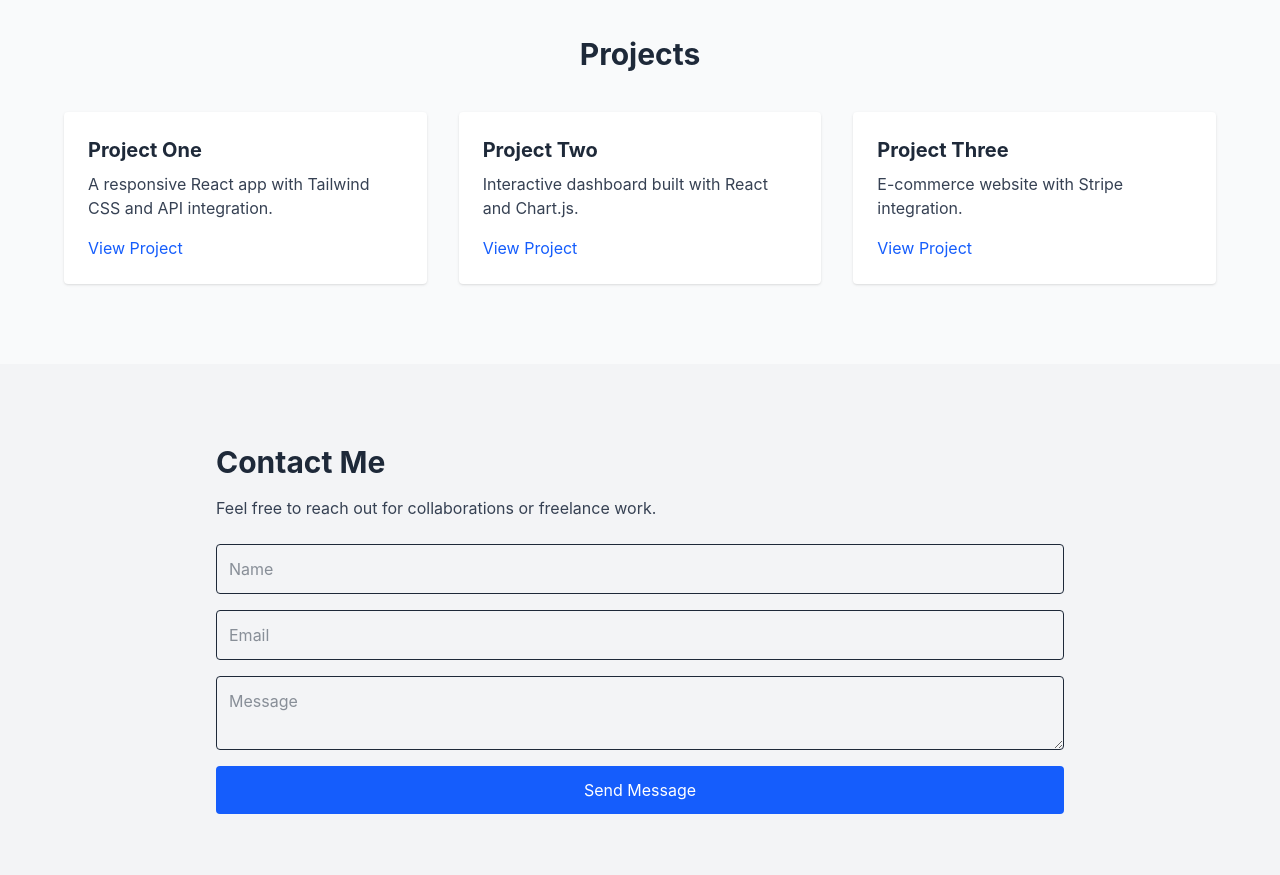
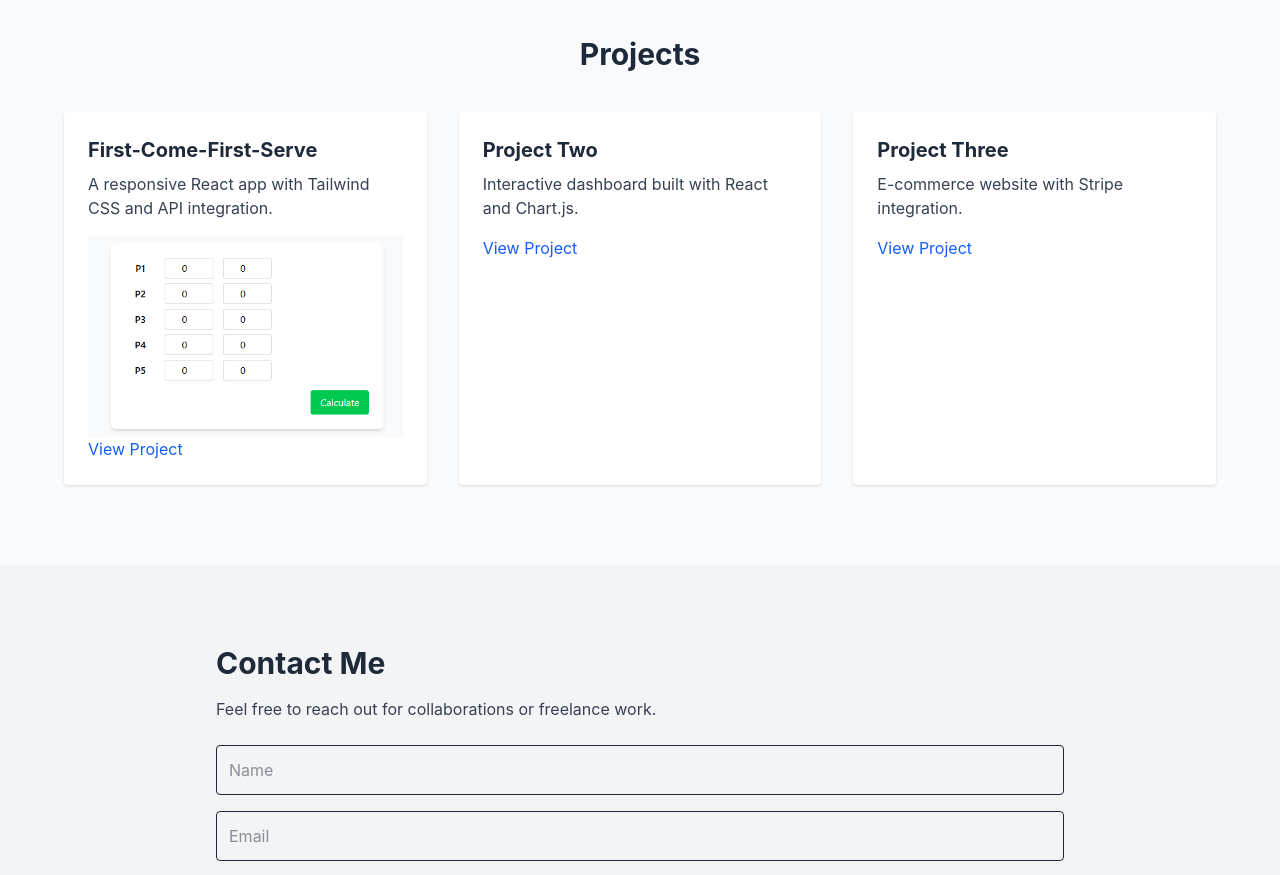
Before and after one commit to gave717/MyPortfolio, a React (Vite) app: page / in a window 1280 px wide. Shown: the part 880-1755 px from the top of the page. Built offline with nearby package versions, Linux system fonts and the light colour scheme.

Commit message:
firstcomefirstserve

```diff
--- a/src/App.jsx
+++ b/src/App.jsx
@@ -1,4 +1,5 @@
 import React from 'react';
+import firstcomefirstserve from './assets/first-come-first-serve.png';
 
 const App = () => {
   return (
@@ -43,9 +44,10 @@ const App = () => {
         <h3 className="text-3xl font-bold mb-10 text-center">Projects</h3>
         <div className="grid md:grid-cols-2 lg:grid-cols-3 gap-8 max-w-6xl mx-auto">
           <div className="bg-white p-6 rounded shadow hover:shadow-lg transition">
-            <h4 className="font-bold text-xl mb-2">Project One</h4>
+            <h4 className="font-bold text-xl mb-2">First-Come-First-Serve</h4>
             <p className="text-gray-700 mb-4">A responsive React app with Tailwind CSS and API integration.</p>
-            <a href="#" className="text-blue-600 hover:underline">View Project</a>
+            <img src={firstcomefirstserve} alt="" />
+            <a href="https://firstcomefirstserve.netlify.app/" className="text-blue-600 hover:underline">View Project</a>
           </div>
           <div className="bg-white p-6 rounded shadow hover:shadow-lg transition">
             <h4 className="font-bold text-xl mb-2">Project Two</h4>
```
Also changed, not shown: src/assets/first-come-first-serve.png (added).
